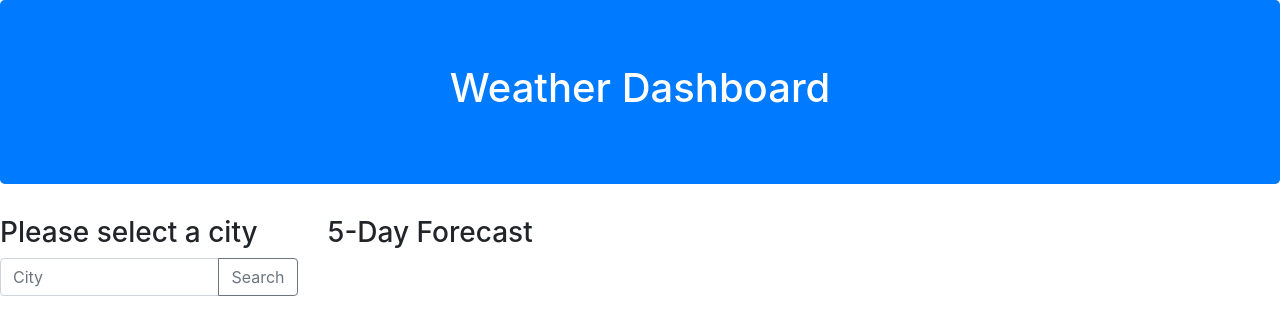
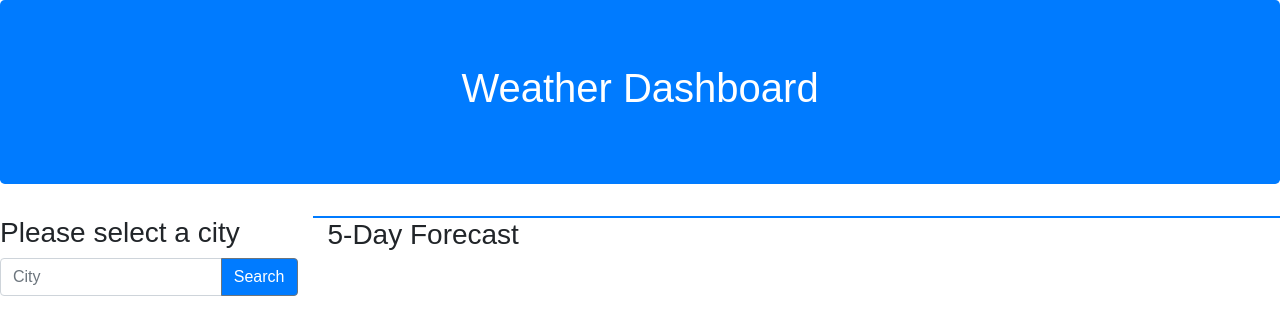
Before and after one commit to aaront080/weather-dashboard-hw, a plain HTML site: page index.html in a window 1280 px wide. Drawn offline with nearby package versions, Linux system fonts and the light colour scheme.

Commit message:
additional styles added

```diff
--- a/index.html
+++ b/index.html
@@ -30,7 +30,7 @@
             <div class="input-group mb-3">
                 <input type="text" class="form-control" id="cityName" placeholder="City" aria-label="City" aria-describedby="basic-addon2">
                 <div class="input-group-append">
-                  <button class="btn btn-outline-secondary" id="searchBtn" type="button">Search</button>
+                  <button class="btn btn-outline-secondary bg-primary text-white" id="searchBtn" type="button">Search</button>
                 </div>
             </div>
 
@@ -45,7 +45,7 @@
         </div>
 
         <div class="col-sm-9 d-block" id="cityCard">
-            <div class="row">
+            <div class="row border border-primary">
                 <div class="col-sm-12" id="cityWeather">
 
                     <!--insert current weather and date here-->
--- a/script.js
+++ b/script.js
@@ -26,16 +26,17 @@ function currentWeather(search) {
 
                $("#cityWeather").append(searchCity)
 
-               var lat = cityWeather.city.coord.lat;
-               var lon = cityWeather.city.coord.lon;
+
      })
 }
+
+
+
 
 function fiveDayForecast(lat, lon) {
 
      var forecastUrl = `api.openweathermap.org/data/2.5/forecast?lat=${lat}&lon=${lon}&appid={APIkey}&units=imperial`
-     var lat = cityWeather.city.coord.lat;
-     var lon = cityWeather.city.coord.lon;
+
 
      $.ajax({
           url: forecastUrl,
--- a/style.css
+++ b/style.css
@@ -0,0 +1,7 @@
+body {
+    font-family: sans-serif;
+}
+
+button {
+
+}
```
